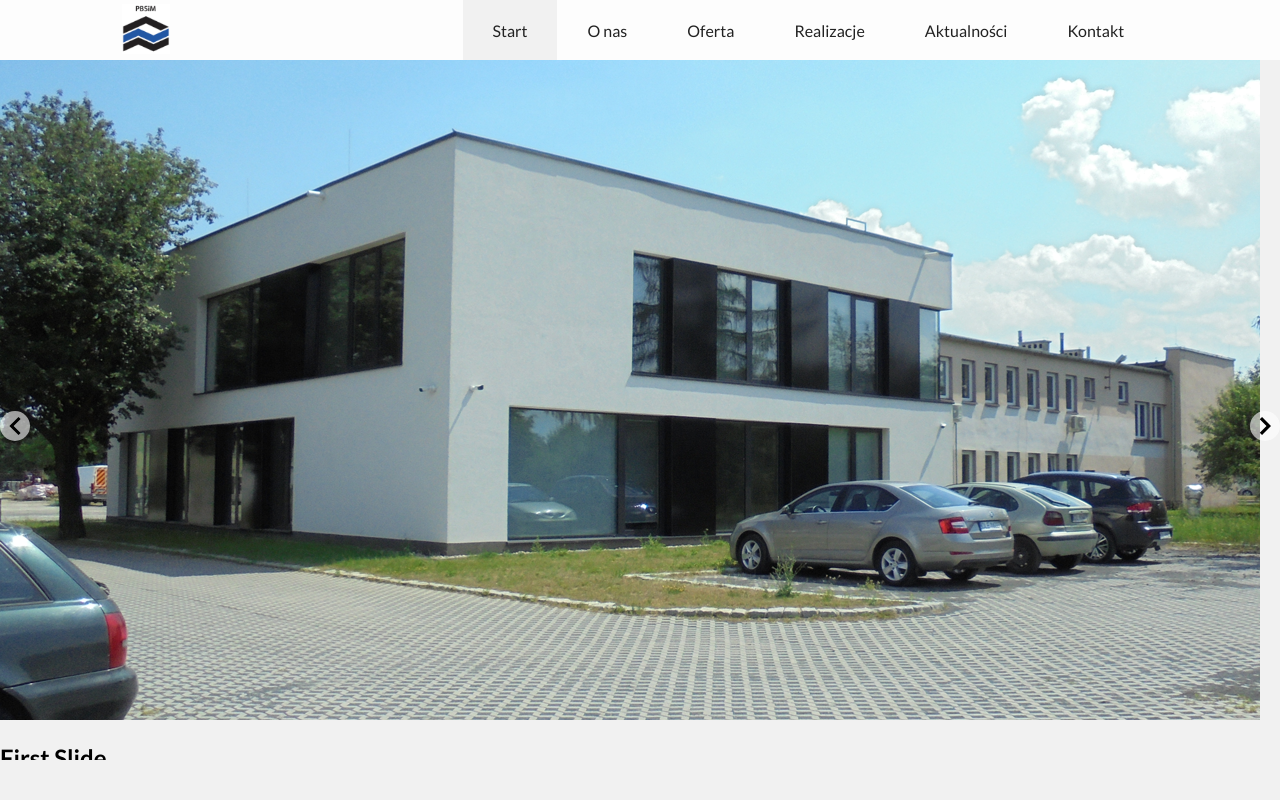
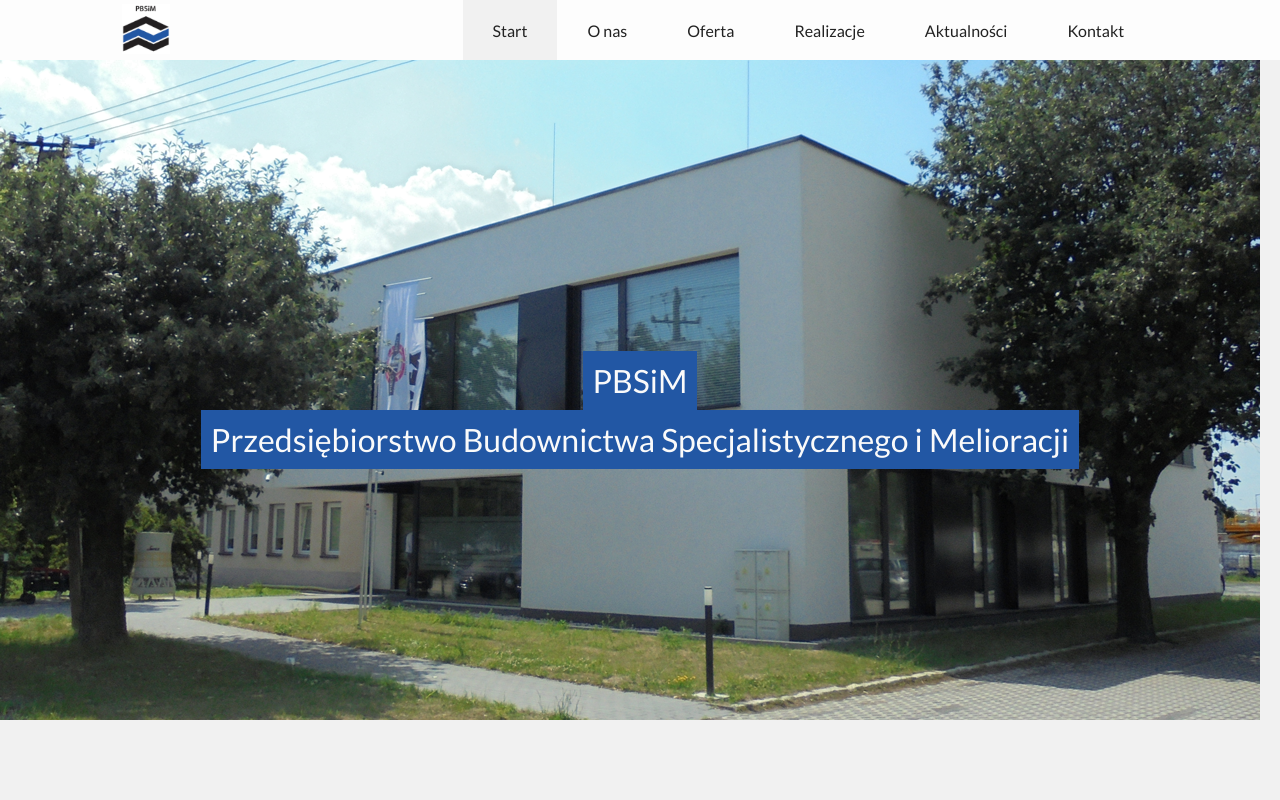
Before and after one commit to MarKust71-arch/pbsim, a React (Create React App) app: page / in a window 1280 px wide. Shown: the top 800 px of the page. Built offline with nearby package versions, Linux system fonts and the light colour scheme.

Commit message:
react #4: slideshow works better

```diff
--- a/src/components/App.tsx
+++ b/src/components/App.tsx
@@ -4,7 +4,9 @@
 export const App = () => {
     return (
         <>
-            <Header /> <Main /> <Footer />
+            <Header />
+            <Main />
+            <Footer />
         </>
     );
 };
--- a/src/components/Main.tsx
+++ b/src/components/Main.tsx
@@ -1,12 +1,17 @@
 import React from 'react';
 import '../css/main.scss';
 import { Slideshow } from './Slideshow';
+import { SlideshowProps } from './interfaces';
 
 export const Main = () => {
-    const images = [
-        '../images/slider1_1260x660.png',
-        '../images/slider2_1260x660.png',
-    ];
+    const props: SlideshowProps = {
+        images: [
+            '../images/slider1_1260x660.png',
+            '../images/slider2_1260x660.png',
+        ],
+        duration: 3000,
+        arrows: false,
+    };
 
     return (
         <main>
@@ -17,7 +22,11 @@
                     <div className="mySlides fade"></div>
                     <div className="mySlides fade"></div>
 */}
-                    <Slideshow images={images} />
+                    <Slideshow
+                        images={props.images}
+                        duration={props.duration}
+                        arrows={props.arrows}
+                    />
                 </div>
 
                 <p>
--- a/src/components/Slideshow.tsx
+++ b/src/components/Slideshow.tsx
@@ -1,24 +1,19 @@
 import React from 'react';
 import { Fade } from 'react-slideshow-image';
 import 'react-slideshow-image/dist/styles.css';
-import { Props } from './interfaces';
+import { SlideshowProps } from './interfaces';
 
-export const Slideshow = (props: Props) => {
+export const Slideshow = ({ duration, images, arrows }: SlideshowProps) => {
     return (
         <div className="slide-container">
-            <Fade>
-                <div className="each-fade">
-                    <div className="image-container">
-                        <img src={props.images[0]} alt={props.images[0]} />
+            <Fade duration={duration} arrows={arrows}>
+                {images.map((image: string) => (
+                    <div className="each-fade">
+                        <div className="image-container">
+                            <img src={image} alt={image} />
+                        </div>
                     </div>
-                    <h2>First Slide</h2>
-                </div>
-                <div className="each-fade">
-                    <div className="image-container">
-                        <img src={props.images[1]} alt={props.images[1]} />
-                    </div>
-                    <h2>Second Slide</h2>
-                </div>
+                ))}
             </Fade>
         </div>
     );
--- a/src/components/interfaces.ts
+++ b/src/components/interfaces.ts
@@ -1,3 +1,5 @@
-export interface Props {
-    images: { [index: number]: string };
+export interface SlideshowProps {
+    images: string[];
+    duration?: number;
+    arrows?: boolean;
 }
--- a/src/css/main.scss
+++ b/src/css/main.scss
@@ -1,5 +1,3 @@
-//@import "react-slideshow-image/dist/styles.css";
-
 $colors: (
     navBackground: #fdfdfd,
     lightGray: #FAFAFA,
@@ -90,7 +88,6 @@
                 position: absolute;
                 top: 60px;
                 left: 0;
-                display: none;
 
                 .active{
                     background-color: color(gray);
@@ -223,6 +220,7 @@
             text-align: center;
             color: color(lightGray);
             font-size: 1.5rem;
+            z-index: 1;
 
             span{
                 background-color: color(blue);
--- a/src/index.tsx
+++ b/src/index.tsx
@@ -10,7 +10,4 @@
     document.getElementById('root')
 );
 
-// If you want your app to work offline and load faster, you can change
-// unregister() to register() below. Note this comes with some pitfalls.
-// Learn more about service workers: https://bit.ly/CRA-PWA
 serviceWorker.unregister();
```
Also changed, not shown: public/index.html (+0 -23 lines).
